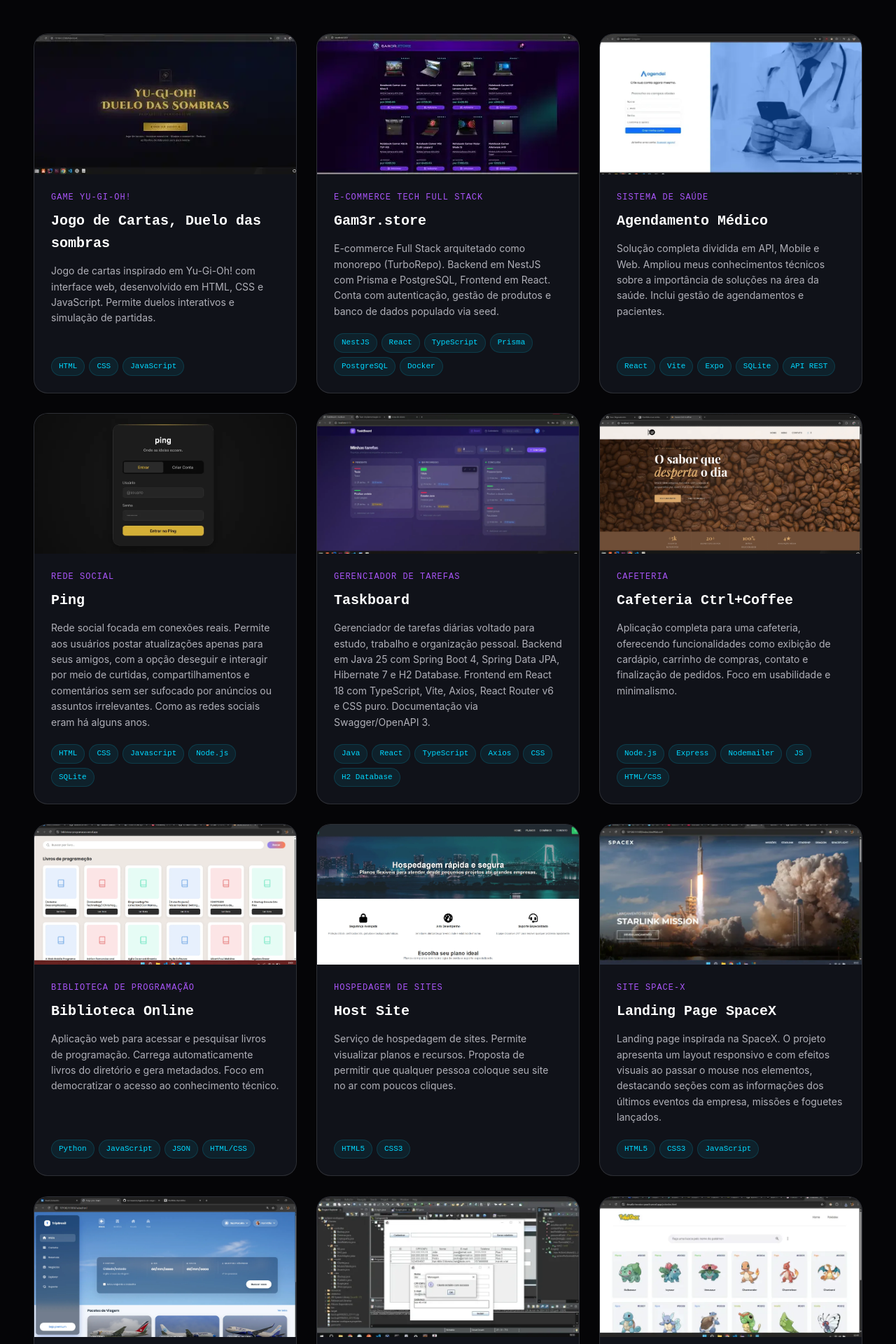
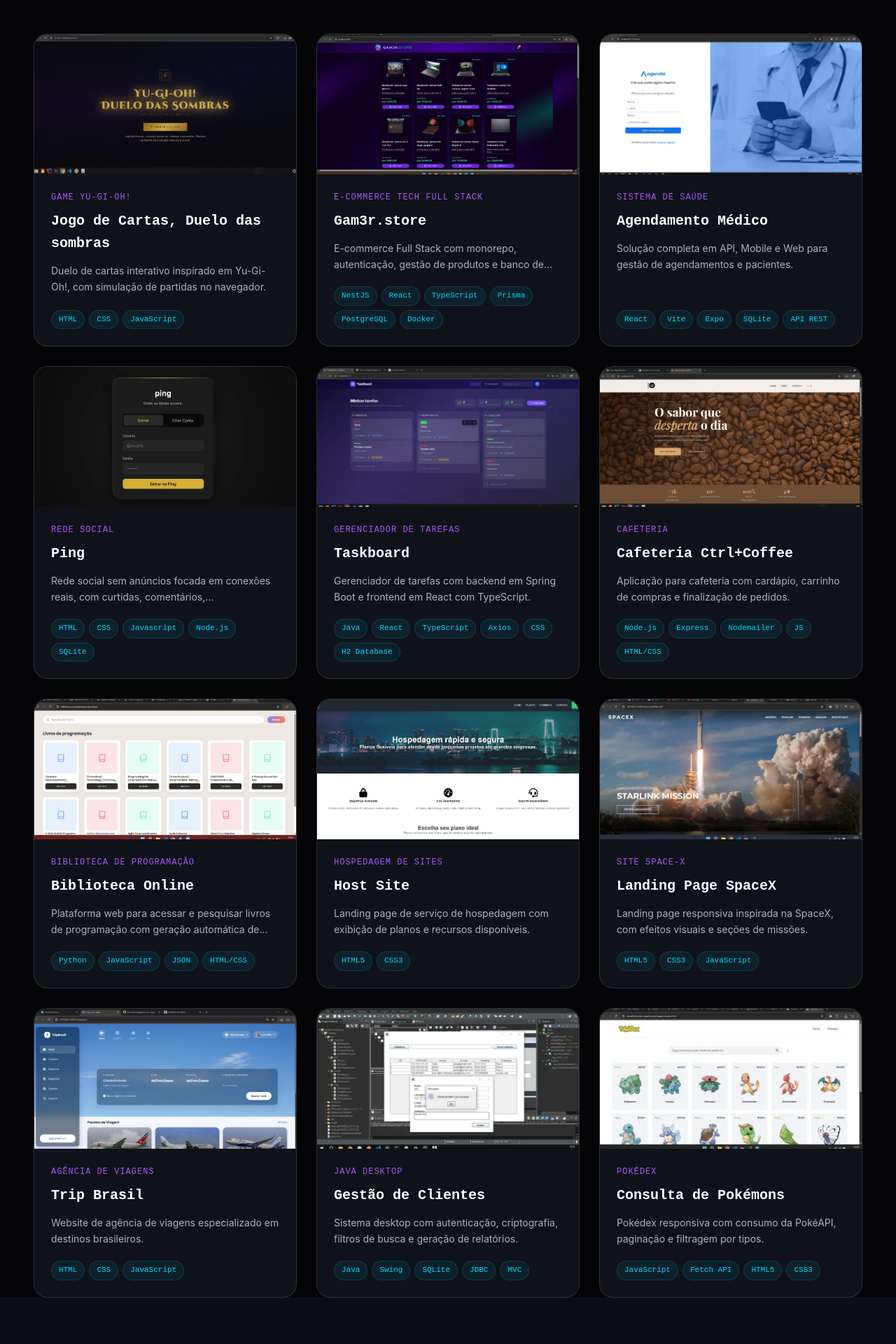
Before and after one commit to karimoreira/meu-portifolio, a React (Vite) app: page / in a window 1280 px wide. Shown: the part 880-2800 px from the top of the page at 70% size. Built offline with nearby package versions, Linux system fonts and the light colour scheme.

Commit message:
feat: melhorando descrição e cards

```diff
--- a/src/components/Projects/Projects.css
+++ b/src/components/Projects/Projects.css
@@ -160,6 +160,10 @@
   line-height: 1.6;
   margin-bottom: 20px;
   flex: 1;
+  display: -webkit-box;
+  -webkit-line-clamp: 2;
+  -webkit-box-orient: vertical;
+  overflow: hidden;
 }
 
 .project-card__tech {
--- a/src/data/content.js
+++ b/src/data/content.js
@@ -3,7 +3,7 @@
 export const personalData = {
   name: "Kari Atílio",
   role: "Desenvolvedor full stack",
-  about: "Atuo hoje em uma empresa brasileira de tecnologia, criando aplicações estruturadas e alinhadas aos objetivos de cada projeto proposto. Além do desenvolvimento web, também atuei com suporte de TI, vendas em TI e sou técnico em Informática, o que amplia minha visão de infraestrutura, operação e atendimento. Tenho formação em perícia forense computacional, trazendo uma perspectiva ampla em análises.",
+  about: "Atuo hoje em uma empresa brasileira de tecnologia, criando aplicações estruturadas e alinhadas aos objetivos de cada projeto proposto. Além do desenvolvimento web, também atuei com suporte de TI, vendas em TI e sou técnico em Informática. Tenho formação em perícia forense computacional e estou no último período de Análise e Desenvolvimento de Sistemas.",
   resumeUrl: "/Curriculo_Kari_Atilio.pdf",
   social: {
     github: "https://github.com/karimoreira",
@@ -40,7 +40,7 @@
     id: 0,
     tag: "Game Yu-Gi-Oh!",
     title: "Jogo de Cartas, Duelo das sombras",
-    description: "Jogo de cartas inspirado em Yu-Gi-Oh! com interface web, desenvolvido em HTML, CSS e JavaScript. Permite duelos interativos e simulação de partidas.",
+    description: "Duelo de cartas interativo inspirado em Yu-Gi-Oh!, com simulação de partidas no navegador.",
     tech: ["HTML", "CSS", "JavaScript"],
     image: "img/jogo-de-cartas-duelo.webp"
   },
@@ -48,7 +48,7 @@
     id: 1,
     tag: "E-commerce TECH Full Stack",
     title: "Gam3r.store",
-    description: "E-commerce Full Stack arquitetado como monorepo (TurboRepo). Backend em NestJS com Prisma e PostgreSQL, Frontend em React. Conta com autenticação, gestão de produtos e banco de dados populado via seed.",
+    description: "E-commerce Full Stack com monorepo, autenticação, gestão de produtos e banco de dados.",
     tech: ["NestJS", "React", "TypeScript", "Prisma", "PostgreSQL", "Docker"],
     image: "img/gamerstore.webp"
   },
@@ -56,7 +56,7 @@
     id: 3,
     tag: "Sistema de Saúde",
     title: "Agendamento Médico",
-    description: "Solução completa dividida em API, Mobile e Web. Ampliou meus conhecimentos técnicos sobre a importância de soluções na área da saúde. Inclui gestão de agendamentos e pacientes.",
+    description: "Solução completa em API, Mobile e Web para gestão de agendamentos e pacientes.",
     tech: ["React", "Vite", "Expo", "SQLite", "API REST"],
     image: "img/criarconta.webp"
   },
@@ -64,7 +64,7 @@
     id: 2,
     tag: "Rede Social",
     title: "Ping",
-    description: "Rede social focada em conexões reais. Permite aos usuários postar atualizações apenas para seus amigos, com a opção deseguir e interagir por meio de curtidas, compartilhamentos e comentários sem ser sufocado por anúncios ou assuntos irrelevantes. Como as redes sociais eram há alguns anos.",
+    description: "Rede social sem anúncios focada em conexões reais, com curtidas, comentários, compartilhamentos e feed privado para amigos.",
     tech: ["HTML", "CSS", "Javascript", "Node.js", "SQLite"],
     image: "img/ping-rede-social.webp"
   },
@@ -72,15 +72,15 @@
     id: 4,
     tag: "Gerenciador de Tarefas",
     title: "Taskboard",
-    description: "Gerenciador de tarefas diárias voltado para estudo, trabalho e organização pessoal. Backend em Java 25 com Spring Boot 4, Spring Data JPA, Hibernate 7 e H2 Database. Frontend em React 18 com TypeScript, Vite, Axios, React Router v6 e CSS puro. Documentação via Swagger/OpenAPI 3.",
+    description: "Gerenciador de tarefas com backend em Spring Boot e frontend em React com TypeScript.",
     tech: ["Java", "React", "TypeScript", "Axios", "CSS", "H2 Database"],
     image: "img/taskboard.webp"
   },
-    {
+  {
     id: 5,
     tag: "Cafeteria",
     title: "Cafeteria Ctrl+Coffee",
-    description: "Aplicação completa para uma cafeteria, oferecendo funcionalidades como exibição de cardápio, carrinho de compras, contato e finalização de pedidos. Foco em usabilidade e minimalismo.",
+    description: "Aplicação para cafeteria com cardápio, carrinho de compras e finalização de pedidos.",
     tech: ["Node.js", "Express", "Nodemailer", "JS", "HTML/CSS"],
     image: "img/frontcoffee.webp"
   },
@@ -88,7 +88,7 @@
     id: 6,
     tag: "Biblioteca de Programação",
     title: "Biblioteca Online",
-    description: "Aplicação web para acessar e pesquisar livros de programação. Carrega automaticamente livros do diretório e gera metadados. Foco em democratizar o acesso ao conhecimento técnico.",
+    description: "Plataforma web para acessar e pesquisar livros de programação com geração automática de metadados.",
     tech: ["Python", "JavaScript", "JSON", "HTML/CSS"],
     image: "img/bibliotecadelivros.webp"
   },
@@ -96,7 +96,7 @@
     id: 7,
     tag: "Hospedagem de Sites",
     title: "Host Site",
-    description: "Serviço de hospedagem de sites. Permite visualizar planos e recursos. Proposta de permitir que qualquer pessoa coloque seu site no ar com poucos cliques.",
+    description: "Landing page de serviço de hospedagem com exibição de planos e recursos disponíveis.",
     tech: ["HTML5", "CSS3"],
     image: "img/hostsite.webp"
   },
@@ -104,7 +104,7 @@
     id: 8,
     tag: "Site Space-X",
     title: "Landing Page SpaceX",
-    description: "Landing page inspirada na SpaceX. O projeto apresenta um layout responsivo e com efeitos visuais ao passar o mouse nos elementos, destacando seções com as informações dos últimos eventos da empresa, missões e foguetes lançados.",
+    description: "Landing page responsiva inspirada na SpaceX, com efeitos visuais e seções de missões.",
     tech: ["HTML5", "CSS3", "JavaScript"],
     image: "img/space-x.webp"
   },
@@ -120,7 +120,7 @@
     id: 10,
     tag: "Java Desktop",
     title: "Gestão de Clientes",
-    description: "Sistema desktop com autenticação, criptografia e banco SQLite. Conta com filtros de busca, backup e geração de relatórios (JasperReports). A interface é a clássica do Java, focada em funcionalidade.",
+    description: "Sistema desktop com autenticação, criptografia, filtros de busca e geração de relatórios.",
     tech: ["Java", "Swing", "SQLite", "JDBC", "MVC"],
     image: "img/cadastro.webp"
   },
@@ -128,7 +128,7 @@
     id: 11,
     tag: "Pokédex",
     title: "Consulta de Pokémons",
-    description: "Aplicação responsiva que consome a PokéAPI via requisições assíncronas para renderizar cards dinâmicos. Implementa paginação, filtragem por tipos e busca eficiente.",
+    description: "Pokédex responsiva com consumo da PokéAPI, paginação e filtragem por tipos.",
     tech: ["JavaScript", "Fetch API", "HTML5", "CSS3"],
     image: "img/pokedex.webp"
   }
```
Also changed, not shown: public/img/gamerstore.webp, public/img/jogo-de-cartas-duelo.webp.
